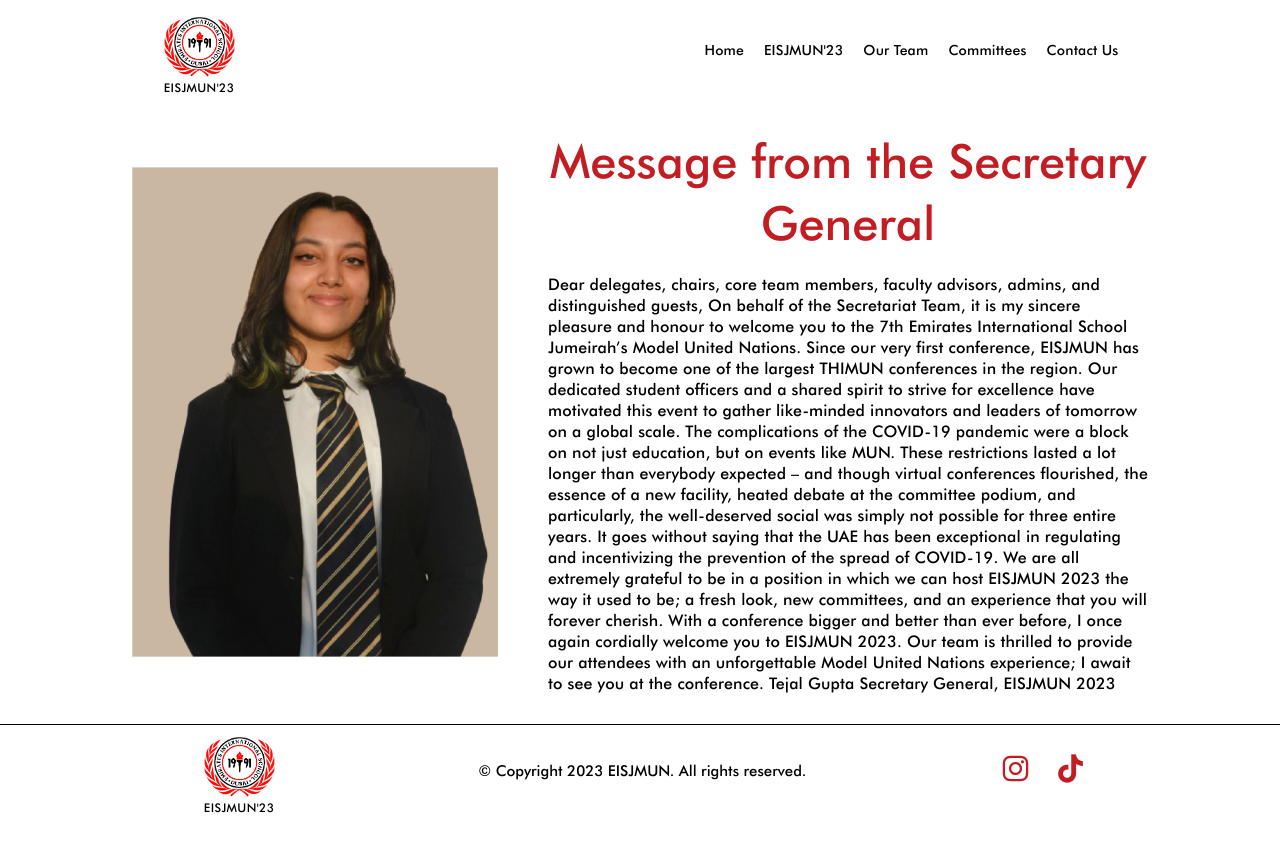
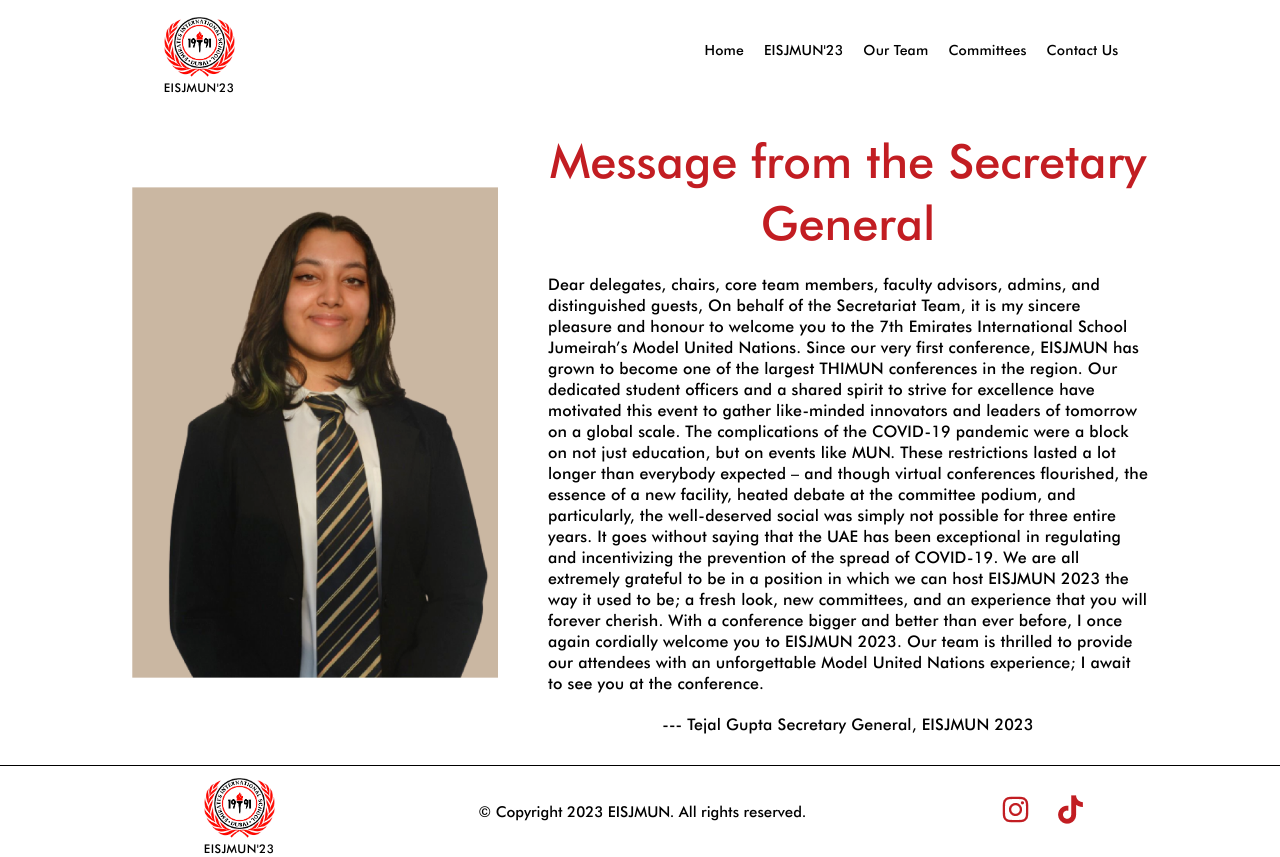
Before and after one commit to fazzalootah/eisjmun, a React (Create React App) app: page /sg-message in a window 1280 px wide. Before the commit the page ends 816 px from the top, so only its background shows below. Built offline with nearby package versions, Linux system fonts and the light colour scheme.

Commit message:
First commit

```diff
--- a/src/components/messagefromsg/css/messagefromsg.css
+++ b/src/components/messagefromsg/css/messagefromsg.css
@@ -42,9 +42,20 @@
     color: #000000;
 }
 
+.msg-fu-s{
+    font-family: 'Futura';
+    font-style: normal;
+    font-weight: 500;
+    font-size: 16px;
+    line-height: 21px;
+    letter-spacing: 0.15px;
+    color: #000000;
+    text-align: center;
+}
+
 @media (max-width:1024px) {
     .tejal{
-        width: 60%;
+        width: 90%;
 
         }
 }
--- a/src/components/messagefromsg/messagefromsg.js
+++ b/src/components/messagefromsg/messagefromsg.js
@@ -19,8 +19,9 @@
 It goes without saying that the UAE has been exceptional in regulating and incentivizing the prevention of the spread of COVID-19. We are all extremely grateful to be in a position in which we can host EISJMUN 2023 the way it used to be; a fresh look, new committees, and an experience that you will forever cherish.
 
 With a conference bigger and better than ever before, I once again cordially welcome you to EISJMUN 2023. Our team is thrilled to provide our attendees with an unforgettable Model United Nations experience; I await to see you at the conference.
-
-Tejal Gupta
+</p>
+<p className='msg-fu-s'>
+--- Tejal Gupta
 Secretary General, EISJMUN 2023
       </p>
    </div>
```
